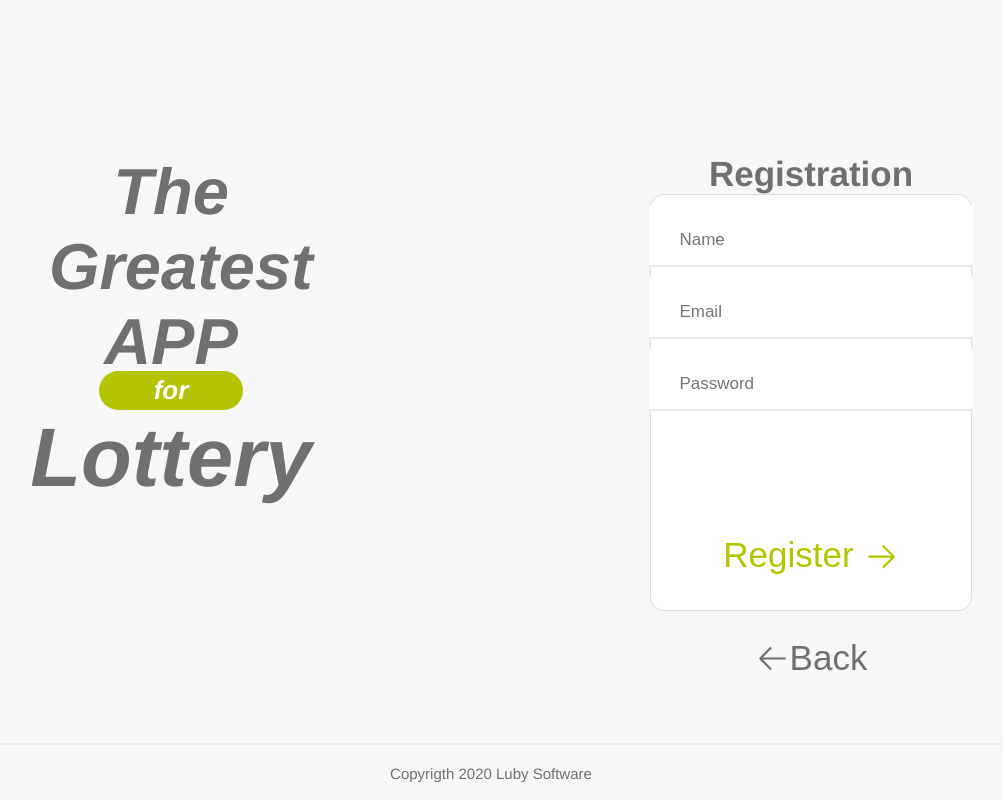
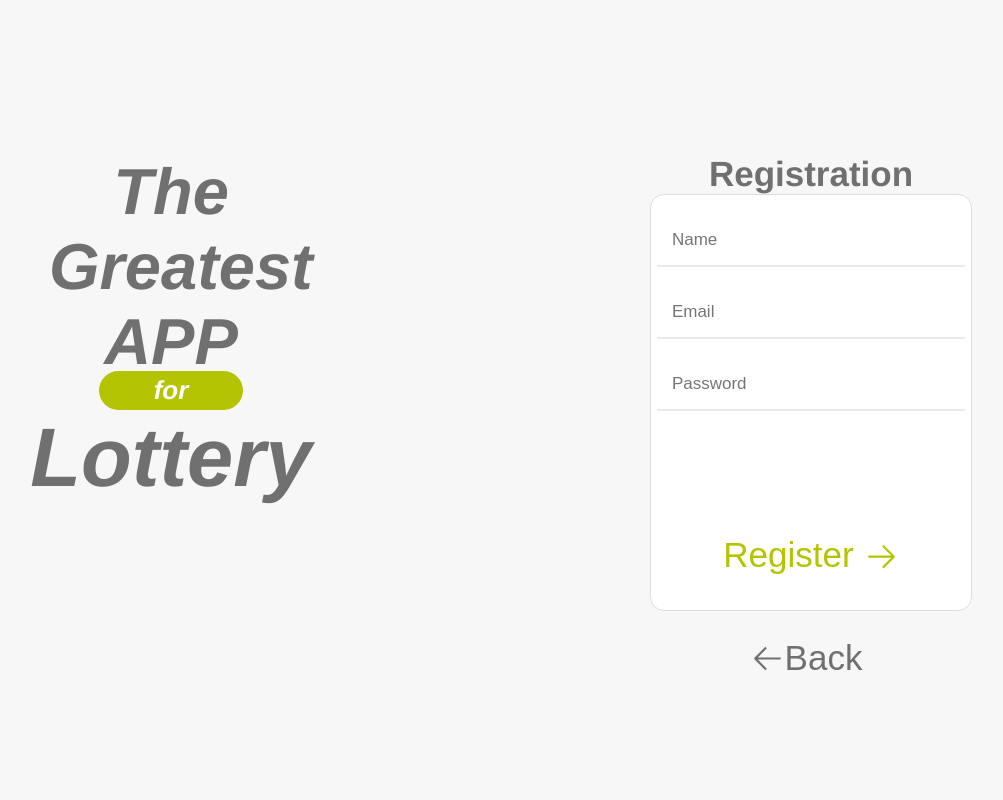
Before and after one commit to Danielbb21/ProvaReact, a React (Create React App) app in the folder prova-react/: page /register in a window 1280 px wide. Shown: the whole page, without its empty margins (149-1152 px from the left). Built offline with nearby package versions, Linux system fonts and the light colour scheme.

Commit message:
Adding responsitive to the input card

```diff
--- a/prova-react/src/components/ButtonForm/style.ts
+++ b/prova-react/src/components/ButtonForm/style.ts
@@ -32,7 +32,18 @@ export const FormButonWrapper = styled.button<ButtonProps>`
     &:hover{
         cursor: pointer;
     }
+    @media(max-width: 1000px) {
+        height: 4.5rem;
+        font-size: 2.4rem;
+        span{
+            font-size: 2.4rem;
+        }
+  }
     @media(max-width: 800px) {
         height: 4.5rem;
+        font-size: 1.8rem;
+        span{
+            font-size: 1.8rem;
+        }
   }
 `;
--- a/prova-react/src/components/FilterGame/index.tsx
+++ b/prova-react/src/components/FilterGame/index.tsx
@@ -98,7 +98,7 @@ const FilterGame: React.FC<FilterGameProps> = (props) => {
         <CartItems
           key={element.id}
           size = '2'
-          price={element.price.toString()}
+          price={element.price.toFixed(2).toString().replace('.', ',')}
           type={element.typeGame}
           color={element.color}
           isList = {true}
--- a/prova-react/src/components/Footer/style.ts
+++ b/prova-react/src/components/Footer/style.ts
@@ -1,11 +1,11 @@
 import styled from 'styled-components';
 
 export const FooterWrapeer = styled.div`
-    position: absolute;
+    position: fixed;
     bottom: 0;
     left: 0;
     width: 100vw;
-    height: 3.5rem;
+    /* height: 10vh; */
 
     border-top: 2px solid #EBEBEB;
     text-align: center;
@@ -18,4 +18,4 @@ export const FooterWrapeer = styled.div`
         height: 0.1vh;
     }
 
-`
+`;
--- a/prova-react/src/components/FormRegister/index.tsx
+++ b/prova-react/src/components/FormRegister/index.tsx
@@ -116,7 +116,7 @@ const FormRegister: React.FC = () => {
       </FormWrapper>
       <ButtonForm handleClick={returnPageHandler}>
         <VscArrowLeft />
-        Back
+        <span>Back</span>
       </ButtonForm>
     </ButtonAndForm>
   );
--- a/prova-react/src/components/FormSignIn/style.ts
+++ b/prova-react/src/components/FormSignIn/style.ts
@@ -26,13 +26,13 @@ export const ButtonAndForm = styled.div`
     flex: 1;
 
     @media(max-width: 800px) {
-        height: 25vh;
+        height: 100vh;
         width: 90%;
         align-items: center;
   }
 
   @media(max-width: 280px) {
-        height: 1.1rem;
+        /* height: 1.1rem; */
         width: 90%;
         margin-top: 10rem;
   }
@@ -68,11 +68,11 @@ export const FormWrapper = styled.form<FormProps>`
 
 export const FormText = styled(Link)`
     align-self: flex-end;
-    font-size:17px;
+    font-size: 1.7rem;
     text-decoration: none;
-    margin-right: 27px;
+    margin-right: 2.7rem;
     color:#C1C1C1;
-    margin-top: 26px;
+    margin-top: 2.6rem;
 
 `;
 
@@ -82,4 +82,10 @@ export const FormText = styled(Link)`
 export const ErrorMessage = styled.span`
     font-size: 1.5rem;
     color: red;
+    font-weight: bold;
+    font-style: italic;
+    @media(max-width: 800px) {
+      font-size: 1rem;
+  }
+
 `
--- a/prova-react/src/components/Input/style.ts
+++ b/prova-react/src/components/Input/style.ts
@@ -3,7 +3,7 @@ import styled from 'styled-components';
 export const InputWrapper = styled.input`
     padding-bottom: 1.5rem;
     padding-top: 2.5rem;
-    padding-left:3rem;
+    padding-left: 1.5rem;
     border: none;
     font-size: 1.7rem;
     border-bottom: .2rem solid #EBEBEB;
@@ -22,9 +22,20 @@ export const InputWrapper = styled.input`
 
     }
 
-    @media(max-width: 280px) {
-        height: auto;
-        width: 100%;
+    @media(max-width: 800px) {
+
+        padding-bottom: .5rem;
+    padding-top: 1.5rem;
   }
+    /* @media(max-width: 600px) {
+
+        width:  100%;
+        padding-left:1.5rem;
+  }
+  @media(max-width: 1024px) {
+
+        width:  100%;
+        padding-left:1.5rem;
+  } */
 
 `;
--- a/prova-react/src/pages/Home.tsx
+++ b/prova-react/src/pages/Home.tsx
@@ -30,7 +30,7 @@ const Home: React.FC = () => {
         <Form />
 
       </HomeWrapper>
-      <Footer />
+      {/* <Footer /> */}
     </>
   );
 };
--- a/prova-react/src/pages/NewBet.tsx
+++ b/prova-react/src/pages/NewBet.tsx
@@ -26,6 +26,7 @@ import { IoCartOutline } from "react-icons/io5";
 import { useAppDispatch, useAppSelector } from "../store/store-hooks";
 import { addToCart } from "../store/CartSlice";
 import { useHistory, useParams } from "react-router-dom";
+import { ErrorMessage } from "../components/FormSignIn/style";
 
 interface Options {
   type: string;
@@ -56,6 +57,7 @@ const NewBet: React.FC = () => {
   const dispatch = useAppDispatch();
   const history = useHistory();
   const { id } = useParams<ParamTypes>();
+  const [errorMessage, setErrorMessage] = useState<string>('');
 
   const pickNumbersOfTheArray = useCallback((range: number) => {
     const arrayOfNumbers = fillNumbers(range, range);
@@ -138,9 +140,12 @@ const NewBet: React.FC = () => {
       return false;
     }
     if (isAlreadyIntheLimit) {
-      console.log("You already chosed all the numbers");
+
+
+      setErrorMessage('You already chosed all the numbers');
       return false;
     }
+    setErrorMessage('');
     return true;
   };
 
@@ -183,7 +188,8 @@ const NewBet: React.FC = () => {
 
   const addGameToCartHandler = () => {
     if (chosedNumbers.length !== gameOptions?.["max-number"]) {
-      console.log("ainda faltam números no jogo");
+
+      setErrorMessage('Still missing numbers in your game')
       return;
     }
     setCartNumber((previus) => {
@@ -195,6 +201,7 @@ const NewBet: React.FC = () => {
         price: gameOptions.price,
         type: gameOptions.type,
       });
+      setErrorMessage('');
       return newArray;
     });
 
@@ -250,7 +257,8 @@ const NewBet: React.FC = () => {
       setCartNumber([]);
       history.replace(`/my-bets/${id}`);
     } else {
-      console.log("Valor abaixo do mínimo: 30");
+      // console.log("Valor abaixo do mínimo: 30");
+      setErrorMessage('Value of game is lower than R$ 30,00')
     }
   };
 
@@ -329,6 +337,7 @@ const NewBet: React.FC = () => {
               <span>Add to Cart</span>
             </ActionButton>
           </ButtonInActionWrapper>
+          {errorMessage.length > 0  && <ErrorMessage>{errorMessage}</ErrorMessage>}
         </BetNumbers>
         <CartWrapper>
           <CartTitle>Cart</CartTitle>
@@ -363,6 +372,7 @@ const NewBet: React.FC = () => {
             Save
             <VscArrowRight />
           </ActionButton>
+
         </CartWrapper>
       </BetPageWrapper>
     </>
--- a/prova-react/src/pages/RegisterUser.tsx
+++ b/prova-react/src/pages/RegisterUser.tsx
@@ -31,7 +31,7 @@ const Register: React.FC = () => {
         <FormRegister />
 
       </HomeWrapper>
-      <Footer />
+      {/* <Footer /> */}
     </>
   );
 };
--- a/prova-react/src/pages/ResetPassword.tsx
+++ b/prova-react/src/pages/ResetPassword.tsx
@@ -31,7 +31,7 @@ const ResetPassword: React.FC = () => {
         <FormForgot />
 
       </HomeWrapper>
-      <Footer />
+      {/* <Footer /> */}
     </>
   );
 };
```
